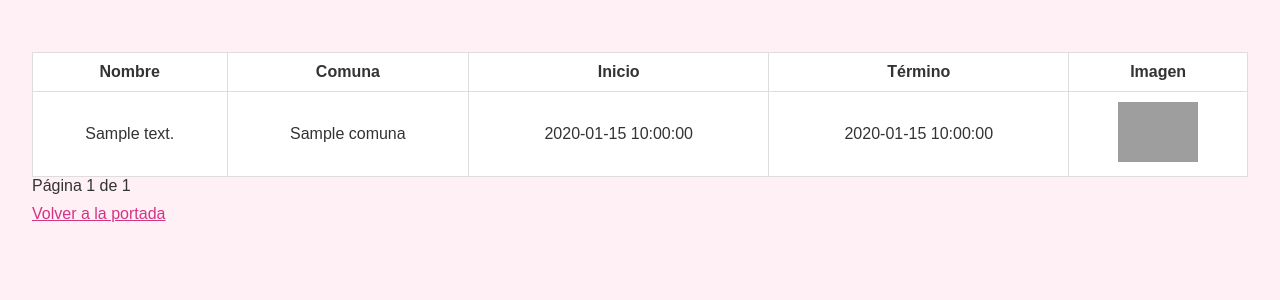
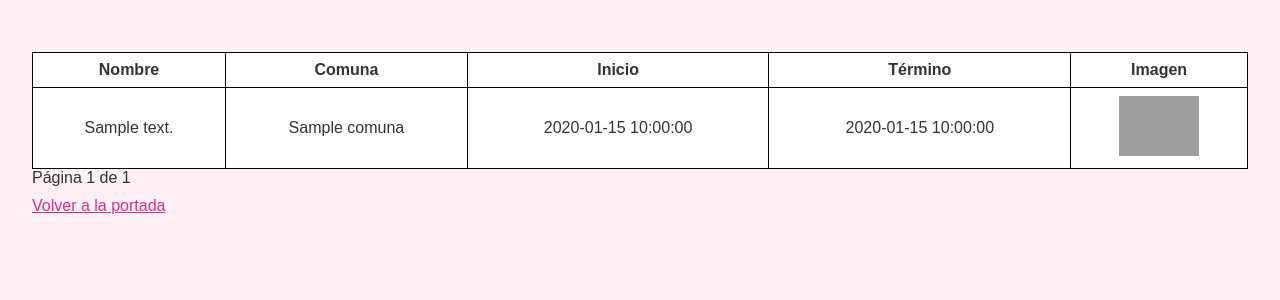
Before and after one commit to Mariajoseeeee/desarrollo_web_mariajose_severino, a Flask app: page /listado in a window 1280 px wide. Shown: the part 112-412 px from the top of the page. Run offline with Flask 3, Linux system fonts and the light colour scheme; tables that the repository leaves empty hold one stand-in row (values such as "Sample post"); grey boxes are pictures that could not be loaded.

Commit message:
final final

```diff
--- a/static/css/style.css
+++ b/static/css/style.css
@@ -11,8 +11,14 @@ body {
     padding: 1em;
     text-align: center;
   }
-
-
+  #tablaActividades {
+    border-collapse: collapse;
+    border: 1px solid black;
+  }
+  #tablaActividades th, #tablaActividades td {
+    border: 1px solid black;
+    padding: 8px;
+  }
 
 
   nav a {
```
Also changed, not shown: 1 other file.
